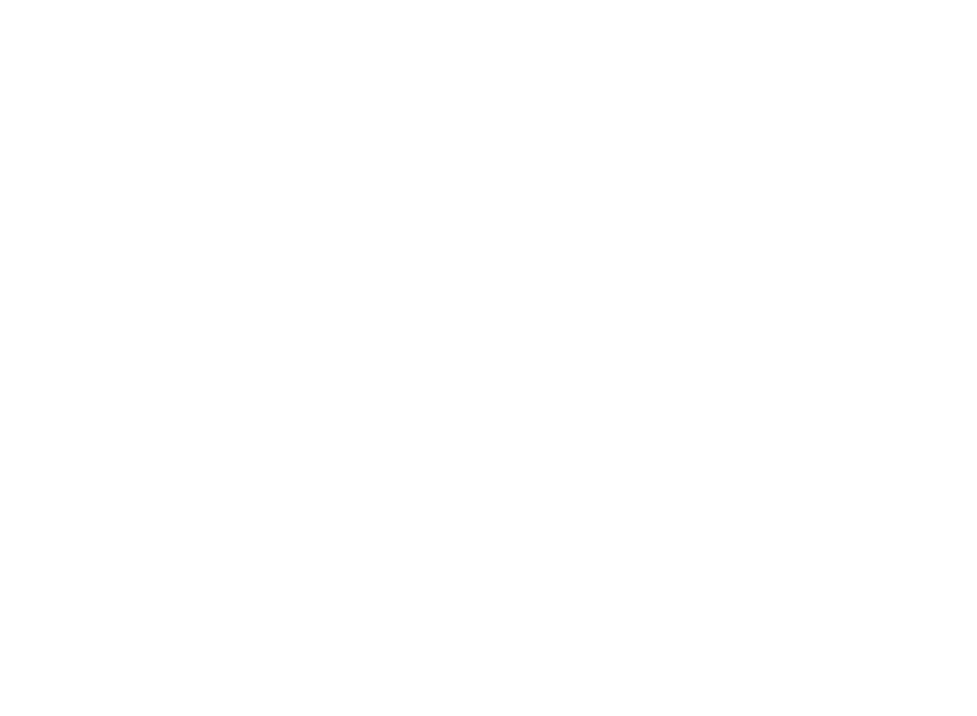
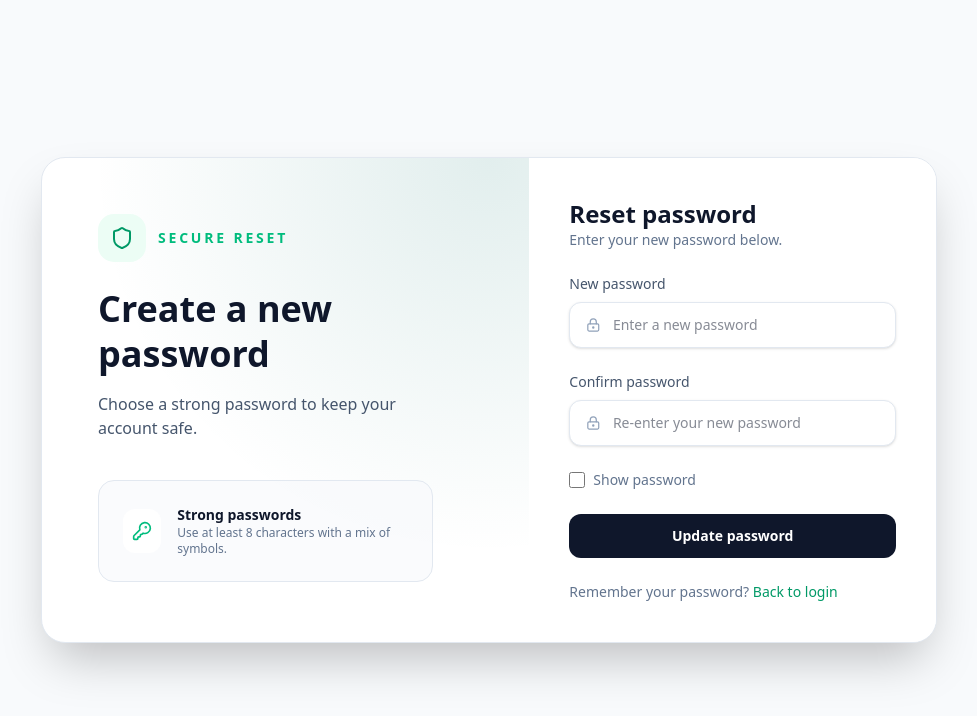
Before and after one commit to PemaTshetenBuddha/leave-application-management, a React (Vite) app: page /reset/1 in a window 1280 px wide. Before the commit this address had no page. Shown: the top 716 px of the page, without its empty margins (151-1128 px from the left). Built offline with nearby package versions, Linux system fonts and the light colour scheme.

Commit message:
integrated forget password stuffs

```diff
--- a/src/App.jsx
+++ b/src/App.jsx
@@ -12,6 +12,7 @@ import EmployeeDetail from './components/EmployeeDetail';
 import HightLight from './components/HightLight';
 import AdminsD from './page/AdminDashBoard';
 import ForgotPassword from './page/ForgotPassword';
+import ResetPassword from './page/ResetPassword';
 
 function App() {
   return (
@@ -20,6 +21,7 @@ function App() {
       <Route path='login' element={<Login/>}></Route>
       <Route path='signup' element={<SignUp/>}></Route>
       <Route path='forgot-password' element={<ForgotPassword/>}></Route>
+      <Route path='reset/:token' element={<ResetPassword/>}></Route>
       <Route path='Application' element={<Application/>}></Route>
       <Route path='Admins' element={<Admins/>}></Route>
       <Route path='userProfile' element={<UserProfilePage/> }></Route>
--- a/src/components/ForgotPasswordForm.jsx
+++ b/src/components/ForgotPasswordForm.jsx
@@ -1,16 +1,46 @@
 import { Mail, Shield } from "lucide-react"
 import { useState } from "react"
 import { Link } from "react-router-dom"
+
+const FORGOT_PASSWORD_URL = "http://localhost:5000/api/auth/forgot-password"
 
 export default function ForgotPasswordForm() {
   const [email, setEmail] = useState("")
   const [status, setStatus] = useState("idle")
   const [message, setMessage] = useState("")
+  const [error, setError] = useState("")
+  const [isSubmitting, setIsSubmitting] = useState(false)
 
-  const handleSubmit = (event) => {
+  const handleSubmit = async (event) => {
     event.preventDefault()
-    setStatus("success")
-    setMessage("If an account exists, a reset link will be sent to your email shortly.")
+    setStatus("idle")
+    setMessage("")
+    setError("")
+    setIsSubmitting(true)
+
+    try {
+      const response = await fetch(FORGOT_PASSWORD_URL, {
+        method: "POST",
+        headers: {
+          "Content-Type": "application/json",
+        },
+        body: JSON.stringify({ email }),
+      })
+
+      if (!response.ok) {
+        const errorData = await response.json().catch(() => null)
+        const errorMessage = errorData?.message || "Unable to send reset link."
+        throw new Error(errorMessage)
+      }
+
+      await response.json().catch(() => ({}))
+      setStatus("success")
+      setMessage("If an account exists, a reset link will be sent to your email shortly.")
+    } catch (err) {
+      setError(err.message || "Unable to send reset link.")
+    } finally {
+      setIsSubmitting(false)
+    }
   }
 
   return (
@@ -64,6 +94,7 @@ export default function ForgotPasswordForm() {
                   />
                 </div>
               </label>
+              {error ? <p className="text-sm text-rose-600">{error}</p> : null}
               {message ? (
                 <p className="text-sm text-emerald-600">{message}</p>
               ) : (
@@ -73,9 +104,10 @@ export default function ForgotPasswordForm() {
               )}
               <button
                 type="submit"
-                className="w-full rounded-xl bg-slate-900 py-3 text-sm font-semibold text-white transition hover:bg-slate-800"
+                className="w-full rounded-xl bg-slate-900 py-3 text-sm font-semibold text-white transition hover:bg-slate-800 disabled:opacity-60"
+                disabled={isSubmitting}
               >
-                Send reset link
+                {isSubmitting ? "Sending..." : "Send reset link"}
               </button>
               <div className="text-sm text-slate-500">
                 Remember your password?{" "}
--- a/src/components/LoginForm.jsx
+++ b/src/components/LoginForm.jsx
@@ -10,6 +10,7 @@ export default function LoginForm() {
     const [password, setPassword] = useState("")
     const [error, setError] = useState("")
     const [isSubmitting, setIsSubmitting] = useState(false)
+    const [showPassword, setShowPassword] = useState(false)
 
     const resolveRole = (data) => {
         const roleValue = data?.role ?? data?.user?.role
@@ -121,13 +122,22 @@ export default function LoginForm() {
                                     <LockKeyhole className="size-4 text-slate-400" />
                                     <input
                                         className="w-full bg-transparent text-sm text-slate-900 outline-none"
-                                        type="password"
+                                        type={showPassword ? "text" : "password"}
                                         placeholder="Enter your password"
                                         value={password}
                                         onChange={(event) => setPassword(event.target.value)}
                                         required
                                     />
                                 </div>
+                            </label>
+                            <label className="flex items-center gap-2 text-sm text-slate-500">
+                                <input
+                                    type="checkbox"
+                                    className="h-4 w-4 rounded border-slate-300 text-blue-600 focus:ring-blue-500"
+                                    checked={showPassword}
+                                    onChange={(event) => setShowPassword(event.target.checked)}
+                                />
+                                Show password
                             </label>
                             <div className="flex flex-wrap items-center justify-between gap-3 text-sm">
                                 <Link className="text-blue-600 hover:text-blue-700" to="/signup">
--- /dev/null
+++ b/src/components/ResetPasswordForm.jsx
@@ -0,0 +1,163 @@
+import { KeyRound, LockKeyhole, Shield } from "lucide-react"
+import { useMemo, useState } from "react"
+import { Link, useParams, useNavigate } from "react-router-dom"
+
+const RESET_PASSWORD_URL = "http://localhost:5000/api/auth/reset-password"
+
+export default function ResetPasswordForm() {
+  const { token } = useParams()
+  const navigate = useNavigate()
+  const [password, setPassword] = useState("")
+  const [confirmPassword, setConfirmPassword] = useState("")
+  const [message, setMessage] = useState("")
+  const [error, setError] = useState("")
+  const [isSubmitting, setIsSubmitting] = useState(false)
+  const [showPassword, setShowPassword] = useState(false)
+
+  const hasToken = useMemo(() => Boolean(token), [token])
+
+  const handleSubmit = async (event) => {
+    event.preventDefault()
+    setError("")
+    setMessage("")
+
+    if (!hasToken) {
+      setError("Reset token is missing.")
+      return
+    }
+
+    if (password !== confirmPassword) {
+      setError("Passwords do not match.")
+      return
+    }
+
+    setIsSubmitting(true)
+
+    try {
+      const response = await fetch(RESET_PASSWORD_URL, {
+        method: "POST",
+        headers: {
+          "Content-Type": "application/json",
+        },
+        body: JSON.stringify({ token, password }),
+      })
+
+      if (!response.ok) {
+        const errorData = await response.json().catch(() => null)
+        const errorMessage = errorData?.message || "Unable to reset password."
+        throw new Error(errorMessage)
+      }
+
+      await response.json().catch(() => ({}))
+      setMessage("Password updated successfully. You can now log in.")
+      setPassword("")
+      setConfirmPassword("")
+      setTimeout(() => navigate("/login"), 1200)
+    } catch (err) {
+      setError(err.message || "Unable to reset password.")
+    } finally {
+      setIsSubmitting(false)
+    }
+  }
+
+  return (
+    <div className="min-h-screen bg-slate-50 text-slate-900 flex items-center justify-center px-4 py-12">
+      <div className="relative w-full max-w-4xl overflow-hidden rounded-3xl border border-slate-200 bg-white shadow-2xl">
+        <div className="absolute inset-0 bg-[radial-gradient(circle_at_top,_rgba(15,118,110,0.12),_transparent_60%)]" />
+        <div className="relative grid gap-10 lg:grid-cols-[1.1fr_1fr]">
+          <div className="p-10 lg:p-14">
+            <div className="flex items-center gap-3 text-emerald-600">
+              <div className="flex h-12 w-12 items-center justify-center rounded-2xl bg-emerald-50">
+                <Shield className="size-6" />
+              </div>
+              <span className="text-sm font-semibold uppercase tracking-[0.2em] text-emerald-500">Secure Reset</span>
+            </div>
+            <h1 className="mt-6 text-4xl font-semibold leading-tight text-slate-900">
+              Create a new password
+            </h1>
+            <p className="mt-4 text-base text-slate-600">
+              Choose a strong password to keep your account safe.
+            </p>
+            <div className="mt-10 grid gap-6 rounded-2xl border border-slate-200 bg-slate-50/70 p-6">
+              <div className="flex items-center gap-4">
+                <div className="flex h-11 w-11 items-center justify-center rounded-xl bg-white">
+                  <KeyRound className="size-5 text-emerald-500" />
+                </div>
+                <div>
+                  <p className="text-sm font-semibold text-slate-900">Strong passwords</p>
+                  <p className="text-xs text-slate-500">Use at least 8 characters with a mix of symbols.</p>
+                </div>
+              </div>
+            </div>
+          </div>
+
+          <div className="bg-white p-8 text-slate-900 sm:p-10">
+            <form className="space-y-6" onSubmit={handleSubmit}>
+              <div>
+                <h2 className="text-2xl font-semibold text-slate-900">Reset password</h2>
+                <p className="text-sm text-slate-500">Enter your new password below.</p>
+              </div>
+              <label className="block text-sm font-medium text-slate-600">
+                New password
+                <div className="mt-2 flex items-center gap-3 rounded-xl border border-slate-200 bg-white px-4 py-3 shadow-sm">
+                  <LockKeyhole className="size-4 text-slate-400" />
+                  <input
+                    className="w-full bg-transparent text-sm text-slate-900 outline-none"
+                    type={showPassword ? "text" : "password"}
+                    placeholder="Enter a new password"
+                    value={password}
+                    onChange={(event) => setPassword(event.target.value)}
+                    required
+                  />
+                </div>
+              </label>
+              <label className="block text-sm font-medium text-slate-600">
+                Confirm password
+                <div className="mt-2 flex items-center gap-3 rounded-xl border border-slate-200 bg-white px-4 py-3 shadow-sm">
+                  <LockKeyhole className="size-4 text-slate-400" />
+                  <input
+                    className="w-full bg-transparent text-sm text-slate-900 outline-none"
+                    type={showPassword ? "text" : "password"}
+                    placeholder="Re-enter your new password"
+                    value={confirmPassword}
+                    onChange={(event) => setConfirmPassword(event.target.value)}
+                    required
+                  />
+                </div>
+              </label>
+              <label className="flex items-center gap-2 text-sm text-slate-500">
+                <input
+                  type="checkbox"
+                  className="h-4 w-4 rounded border-slate-300 text-emerald-600 focus:ring-emerald-500"
+                  checked={showPassword}
+                  onChange={(event) => setShowPassword(event.target.checked)}
+                />
+                Show password
+              </label>
+              {error ? <p className="text-sm text-rose-600">{error}</p> : null}
+              {message ? <p className="text-sm text-emerald-600">{message}</p> : null}
+              {!hasToken ? (
+                <p className="text-xs text-slate-400">
+                  The reset token is missing. Please use the link from your email.
+                </p>
+              ) : null}
+              <button
+                type="submit"
+                className="w-full rounded-xl bg-slate-900 py-3 text-sm font-semibold text-white transition hover:bg-slate-800 disabled:opacity-60"
+                disabled={isSubmitting || !hasToken}
+              >
+                {isSubmitting ? "Saving..." : "Update password"}
+              </button>
+              <div className="text-sm text-slate-500">
+                Remember your password?{" "}
+                <Link className="text-emerald-600 hover:text-emerald-700" to="/login">
+                  Back to login
+                </Link>
+              </div>
+            </form>
+          </div>
+        </div>
+      </div>
+    </div>
+  )
+}
--- a/src/components/SignUpForm.jsx
+++ b/src/components/SignUpForm.jsx
@@ -12,6 +12,7 @@ export default function SignUpForm() {
     const [confirmPassword, setConfirmPassword] = useState("")
     const [error, setError] = useState("")
     const [isSubmitting, setIsSubmitting] = useState(false)
+    const [showPassword, setShowPassword] = useState(false)
 
     const handleSubmit = async (event) => {
         event.preventDefault()
@@ -129,7 +130,7 @@ export default function SignUpForm() {
                                     <LockKeyhole className="size-4 text-slate-400" />
                                     <input
                                         className="w-full bg-transparent text-sm text-slate-900 outline-none"
-                                        type="password"
+                                        type={showPassword ? "text" : "password"}
                                         placeholder="Create a password"
                                         value={password}
                                         onChange={(event) => setPassword(event.target.value)}
@@ -143,13 +144,22 @@ export default function SignUpForm() {
                                     <LockKeyhole className="size-4 text-slate-400" />
                                     <input
                                         className="w-full bg-transparent text-sm text-slate-900 outline-none"
-                                        type="password"
+                                        type={showPassword ? "text" : "password"}
                                         placeholder="Re-enter your password"
                                         value={confirmPassword}
                                         onChange={(event) => setConfirmPassword(event.target.value)}
                                         required
                                     />
                                 </div>
+                            </label>
+                            <label className="flex items-center gap-2 text-sm text-slate-500">
+                                <input
+                                    type="checkbox"
+                                    className="h-4 w-4 rounded border-slate-300 text-indigo-600 focus:ring-indigo-500"
+                                    checked={showPassword}
+                                    onChange={(event) => setShowPassword(event.target.checked)}
+                                />
+                                Show password
                             </label>
                             <div className="flex flex-wrap items-center justify-between gap-3 text-sm">
                                 <Link className="text-indigo-600 hover:text-indigo-700" to="/login">
--- /dev/null
+++ b/src/page/ResetPassword.jsx
@@ -0,0 +1,5 @@
+import ResetPasswordForm from "../components/ResetPasswordForm"
+
+export default function ResetPassword() {
+  return <ResetPasswordForm />
+}
```
